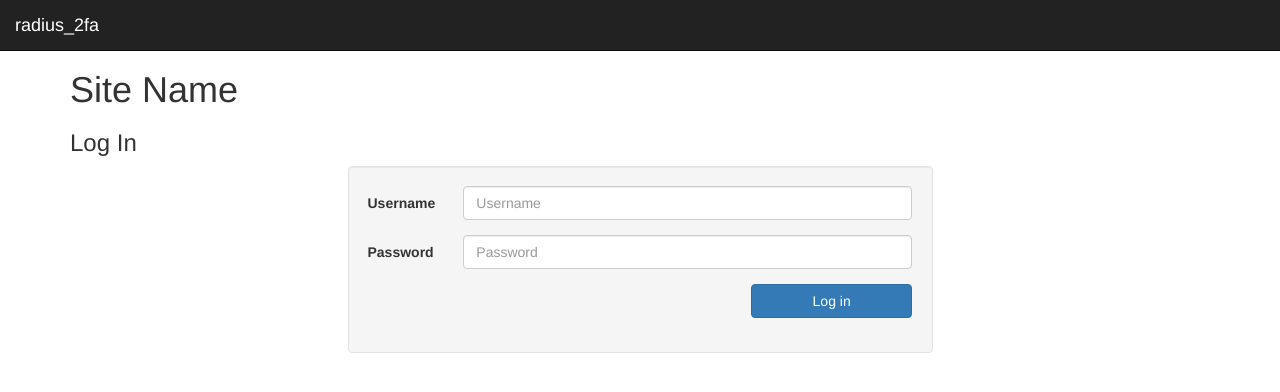
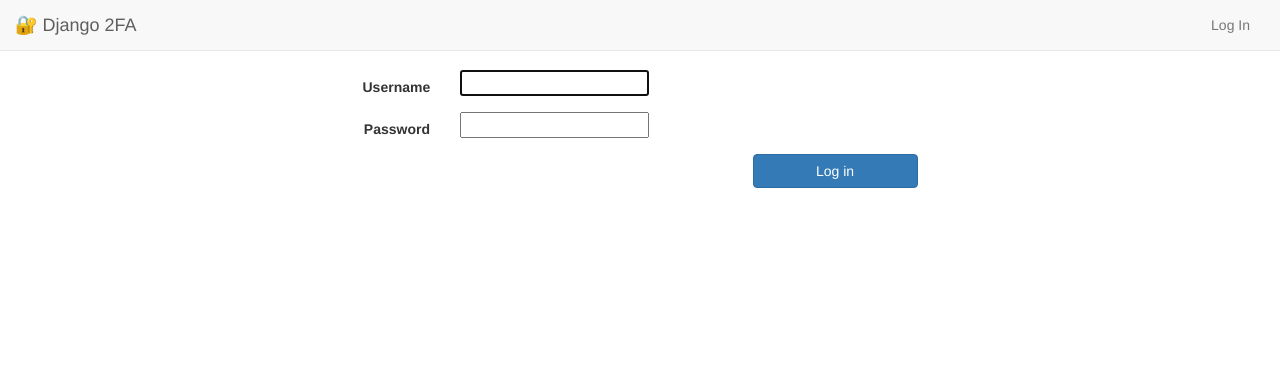
Before and after one commit to tom-henderson/django-radius-2fa, a Django app: page /login/ in a window 1280 px wide. Shown: the top 392 px of the page. Run offline with Django 3.2, Linux system fonts and the light colour scheme; some libraries are stand-ins or nearby versions.

Commit message:
Update tempaltes

```diff
--- a/radius_2fa/config/static/css/radius_2fa.css
+++ b/radius_2fa/config/static/css/radius_2fa.css
@@ -1,4 +1,4 @@
-body { padding-top: 50px; }
+body { padding-top: 70px; }
 
 @media print {
   a[href]:after {
--- a/radius_2fa/config/urls.py
+++ b/radius_2fa/config/urls.py
@@ -16,7 +16,7 @@ urlpatterns = [
     path('logout/', LogOutRedirectView.as_view(), name='log_out'),
     path('admin/logout/', LogOutRedirectView.as_view()),
     path('admin/', admin.site.urls),
-    path('', TemplateView.as_view(template_name='base.html')),
+    path('', TemplateView.as_view(template_name='base.html'), name='index'),
 ]
 
 if settings.DEBUG:
--- a/radius_2fa/templates/navbar.html
+++ b/radius_2fa/templates/navbar.html
@@ -1,6 +1,6 @@
-{% if user.is_authenticated %}
+{% load template_extras %}
 
-<nav class="navbar navbar-inverse navbar-fixed-top" role="navigation">
+<nav class="navbar navbar-default navbar-fixed-top" role="navigation">
   <div class="container-fluid">
     <div class="navbar-header">
       <button type="button" class="navbar-toggle" data-toggle="collapse" data-target="#bs-example-navbar-collapse-1">
@@ -9,11 +9,12 @@
         <span class="icon-bar"></span>
         <span class="icon-bar"></span>
       </button>
-      <a class="navbar-brand" href="#">radius_2fa</a>
+      <a class="navbar-brand" href="{% url 'index' %}">🔐 Django 2FA</a>
     </div>
 
     <div class="collapse navbar-collapse" id="bs-example-navbar-collapse-1">
       <ul class="nav navbar-nav pull-right">
+      {% if user.is_authenticated %}
         <li class="dropdown">
           <a href="#" class="dropdown-toggle" data-toggle="dropdown">
             {% if user.first_name and user.last_name %}{{ user.first_name }} {{ user.last_name }}
@@ -21,25 +22,16 @@
             {% else %}{{ user.username }}{% endif %}
             &nbsp;<b class="caret"></b>
           </a>
-          <ul class="dropdown-menu">
+          <ul class="dropdown-menu dropdown-menu-right">
             {% if user.is_staff %}<li><a href="{% url 'admin:index' %}">Admin</a></li>{% endif %}
-            <li><a href="#">My Account</a></li>
             <li><a href="{% url 'log_out' %}">Log Out</a></li>
           </ul>
         </li>
+      {% else %}
+        <li><a href="{% url 'log_in' %}">Log In</a></li>
+      {% endif %}
+
       </ul>
     </div>
   </div>
 </nav>
-
-{% else %}
-
-<nav class="navbar navbar-inverse navbar-fixed-top" role="navigation">
-  <div class="container-fluid">
-    <div class="navbar-header">
-      <a class="navbar-brand" href="#">radius_2fa</a>
-    </div>
-  </div>
-</nav>
-
-{% endif %}
--- a/radius_2fa/templates/registration/login.html
+++ b/radius_2fa/templates/registration/login.html
@@ -1,13 +1,9 @@
 {% extends "base.html" %}
+
+{% load form_extras %}
 
 {% block content %}
 <div class="container">
-  <div class="row">
-    <div class="col-xs-12">
-      <h1>Site Name</h1>
-      <h3>Log In</h3>
-    </div>
-  </div>
 
   {% if form.errors %}
   <div class="row">
@@ -22,24 +18,31 @@
 
 
   <div class="row">
-    <div class="col-md-offset-3 col-md-6 well">
+    <div class="col-md-offset-3 col-md-6">
 
       <form class="form-horizontal" role="form" method="post" action="{% url 'log_in' %}">
         {% csrf_token %}
 
-        <div class="form-group">
-          <label for="username" class="col-md-2 control-label">Username</label>
+        {% for field in form %}
+
+        <div class="form-group {% if field.errors %}has-error{% endif %}">
+
+          <label for="{{field.id_for_label}}" class="col-md-2 control-label">{{ field.label|title }}</label>
+
           <div class="col-md-10">
-            <input type="text" class="form-control" id="username" name="username" placeholder="Username">
+              {% if field|field_type != "CheckboxInput" %}
+              {{ field }}
+            {% else %}
+              <ul class="list-unstyled">
+                {% for checkbox in field %}
+                <li class="checkbox">{{ checkbox }}</li>
+                {% endfor %}
+              </ul>
+            {% endif %}
           </div>
         </div>
 
-        <div class="form-group">
-          <label for="password" class="col-md-2 control-label">Password</label>
-          <div class="col-md-10">
-            <input type="password" class="form-control" id="password" name="password" placeholder="Password">
-          </div>
-        </div>
+        {% endfor %}
 
         <div class="form-group">
           <div class="col-sm-offset-8 col-sm-4">
```
